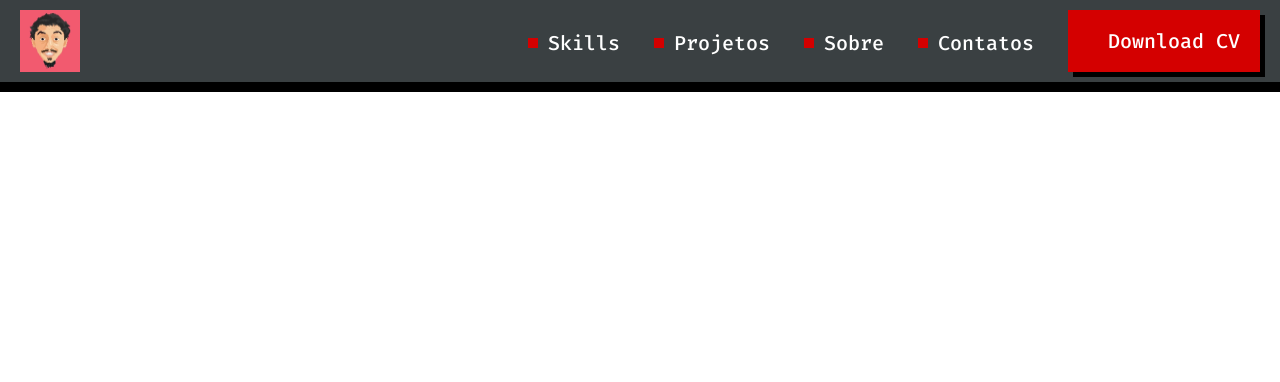
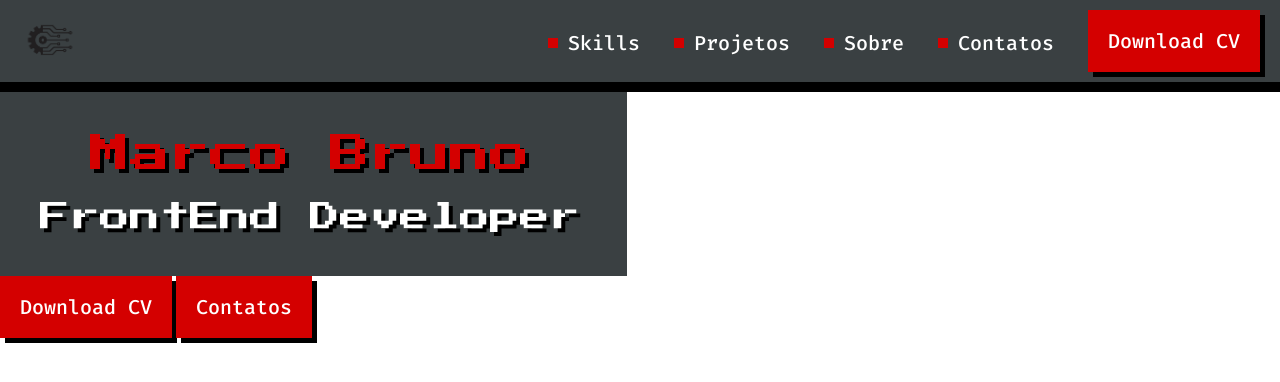
Before and after one commit to luizfmteixeira/curso-de-html-css-feliz, a plain HTML site: page index.html in a window 1280 px wide. Drawn offline with Linux system fonts and the light colour scheme.

Commit message:
cria botoes e titulo

```diff
--- a/css/index.css
+++ b/css/index.css
@@ -24,12 +24,13 @@ a {
     margin-right: 30px;
 }
 
-#button-donwload {
+.button {
     display: inline-block;
     background-color: #D40000;
     padding: 18px 20px;
     box-shadow: 5px 5px 0px 0px #000;
     margin-right: 0;
+    transition: transform 100ms linear;
 }
 
 a::before {
@@ -40,3 +41,46 @@ a::before {
     width: 10px;
     margin-right: 10px;
 }
+
+.button:hover {
+    background-color: black;
+    transform: scale(1.08);
+}
+
+#logo {
+    width: 60px;
+    height: 60px;
+}
+
+.button::before {
+    content: none;
+
+}
+
+.intro {
+    background-color: #3A4042;
+    width: 627px;
+    height: 184px;
+}
+
+#nome {
+
+    padding: 42px 97px 0px 90px;
+    color: var(--vermelho-ferrari, #D40000);
+    text-shadow: 4px 4px 0px #000;
+    font-family: "Press Start 2P";
+    font-size: 40px;
+    font-style: normal;
+    font-weight: 400;
+    line-height: normal;
+}
+#funcao {
+    padding: 28px 47px 44px 40px;
+    color: var(----color-third, #FFF);
+    text-shadow: 4px 4px 0px #000;
+    font-family: "Press Start 2P";
+    font-size: 30px;
+    font-style: normal;
+    font-weight: 400;
+    line-height: normal;
+}
--- a/index.html
+++ b/index.html
@@ -15,16 +15,22 @@
 
 <body>
     <header>
-        <img src="assets/img/logo.png" alt="logo">
+        <img src="assets/img/logo2.png" alt="logo" id="logo">
 
         <nav>
-            <a href=""><span></span>Skills</a>
-            <a href=""><span></span>Projetos</a>
-            <a href=""><span></span>Sobre</a>
-            <a href=""><span></span>Contatos</a>
-            <a href="" id="button-donwload">Download CV</a>
+            <a href="">Skills</a>
+            <a href="">Projetos</a>
+            <a href="">Sobre</a>
+            <a href="">Contatos</a>
+            <a href="" class="button" id="button-download">Download CV</a>
         </nav>
     </header>
+    <div class="intro">
+        <h1 id="nome">Marco Bruno</h1>
+        <h2 id="funcao">FrontEnd Developer</h2>
+        <a href="" class="button" id="button-download">Download CV</a>
+        <a href="" class="button" id="button-download">Contatos</a>
+    </div>
 </body>
 
 </html>
```
Also changed, not shown: assets/img/logo2.png (added).
